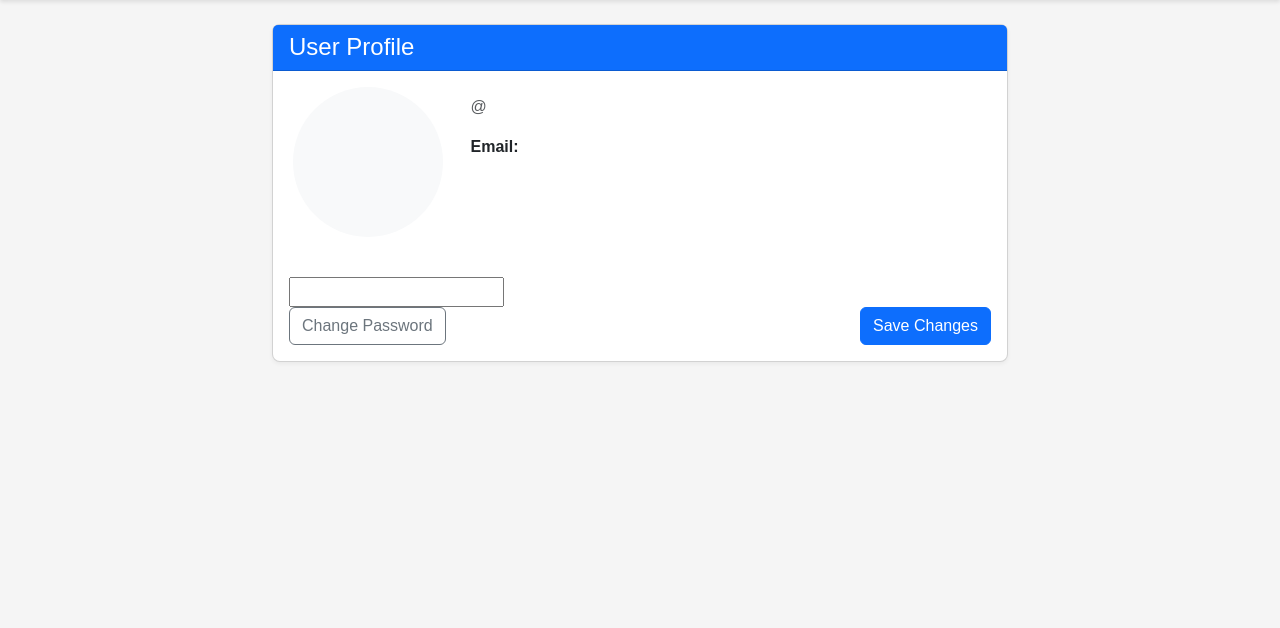
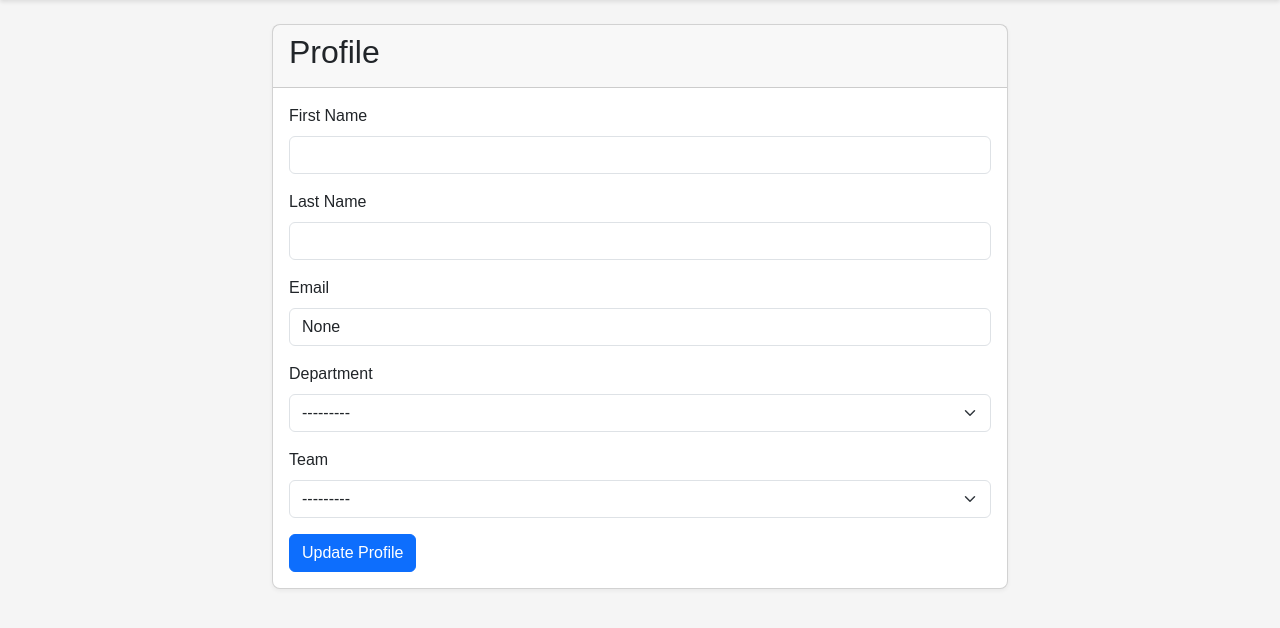
Before and after one commit to yuriysyt/SkyProject, a Django app: template templates/core/profile.html in a window 1280 px wide. Shown: the part 56-684 px from the top of the page. Run offline with Django 4.2, Linux system fonts and the light colour scheme; the template is opened without the code that fills it: values that come from a table or form of the project are taken from there, others are empty; some libraries are stand-ins or nearby versions.

Commit message:
Added profile page with department and team selection

```diff
--- a/core/forms.py
+++ b/core/forms.py
@@ -1,6 +1,6 @@
 from django import forms
 from django.contrib.auth.forms import UserCreationForm
-from django.contrib.auth.models import User
+from .models import User, Department, Team
 
 class UserRegistrationForm(UserCreationForm):
     email = forms.EmailField(required=True)
@@ -8,3 +8,22 @@
     class Meta:
         model = User
         fields = ('username', 'email', 'password1', 'password2')
+
+class UserProfileForm(forms.ModelForm):
+    class Meta:
+        model = User
+        fields = ('first_name', 'last_name', 'email', 'department', 'team')
+
+    def __init__(self, *args, **kwargs):
+        super().__init__(*args, **kwargs)
+        self.fields['department'].queryset = Department.objects.all()
+        self.fields['team'].queryset = Team.objects.none()
+
+        if 'department' in self.data:
+            try:
+                department_id = int(self.data.get('department'))
+                self.fields['team'].queryset = Team.objects.filter(department_id=department_id)
+            except (ValueError, TypeError):
+                pass
+        elif self.instance.pk and self.instance.department:
+            self.fields['team'].queryset = Team.objects.filter(department=self.instance.department)
--- a/core/urls.py
+++ b/core/urls.py
@@ -8,5 +8,7 @@
     path('register/', views.register, name='register'),
     path('login/', auth_views.LoginView.as_view(template_name='core/login.html'), name='login'),
     path('logout/', auth_views.LogoutView.as_view(next_page='home'), name='logout'),
+    path('profile/', views.profile, name='profile'),
     path('vote/<int:session_id>/<int:card_id>/', views.vote, name='vote'),
+    path('ajax/load-teams/', views.load_teams, name='ajax_load_teams'),
 ]
--- a/templates/core/profile.html
+++ b/templates/core/profile.html
@@ -1,100 +1,85 @@
+{% extends 'core/base.html' %}
+{% block content %}
+<div class='row justify-content-center'>
+    <div class='col-md-8'>
+        <div class='card'>
+            <div class='card-header'>
+                <h2>Profile</h2>
+            </div>
+            <div class='card-body'>
+                <form method='post' id='profile-form'>
+                    {% csrf_token %}
 
-{% extends 'core/base.html' %}
-{% load crispy_forms_tags %}
-
-{% block content %}
-<div class="row justify-content-center">
-    <div class="col-md-8">
-        <div class="card">
-            <div class="card-header bg-primary text-white">
-                <h4 class="card-title mb-0">User Profile</h4>
-            </div>
-            <div class="card-body">
-                <div class="row mb-4">
-                    <div class="col-md-3 text-center">
-                        {% if user.profile_picture %}
-                            <img src="{{ user.profile_picture.url }}" alt="{{ user.username }}" class="img-thumbnail rounded-circle mb-3" width="150">
-                        {% else %}
-                            <div class="bg-light rounded-circle d-flex align-items-center justify-content-center mx-auto mb-3" style="width: 150px; height: 150px;">
-                                <i class="bi bi-person" style="font-size: 4rem;"></i>
-                            </div>
-                        {% endif %}
-                        <div class="badge bg-primary mb-2">{{ user.get_role_display }}</div>
-                    </div>
-                    <div class="col-md-9">
-                        <h5>{{ user.get_full_name|default:user.username }}</h5>
-                        <p class="text-muted">@{{ user.username }}</p>
-
-                        <dl class="row mb-0">
-                            <dt class="col-sm-3">Email:</dt>
-                            <dd class="col-sm-9">{{ user.email }}</dd>
-
-                            {% if user.department %}
-                                <dt class="col-sm-3">Department:</dt>
-                                <dd class="col-sm-9">{{ user.department.name }}</dd>
-                            {% endif %}
-
-                            {% if user.team %}
-                                <dt class="col-sm-3">Team:</dt>
-                                <dd class="col-sm-9">{{ user.team.name }}</dd>
-                            {% endif %}
-                        </dl>
-                    </div>
-                </div>
-
-                <form method="post" enctype="multipart/form-data">
-                    {% csrf_token %}
-                    <div class="row">
-                        <div class="col-md-6">
-                            {{ form.first_name|as_crispy_field }}
-                        </div>
-                        <div class="col-md-6">
-                            {{ form.last_name|as_crispy_field }}
-                        </div>
+                    <div class='mb-3'>
+                        <label for='id_first_name' class='form-label'>First Name</label>
+                        <input type='text' class='form-control' id='id_first_name' name='first_name' value='{{ form.first_name.value|default:'' }}'>
                     </div>
 
-                    <div class="row">
-                        <div class="col-md-12">
-                            {{ form.email|as_crispy_field }}
-                        </div>
+                    <div class='mb-3'>
+                        <label for='id_last_name' class='form-label'>Last Name</label>
+                        <input type='text' class='form-control' id='id_last_name' name='last_name' value='{{ form.last_name.value|default:'' }}'>
                     </div>
 
-                    <div class="row">
-                        <div class="col-md-6">
-                            {{ form.department|as_crispy_field }}
-                        </div>
-                        <div class="col-md-6">
-                            {{ form.team|as_crispy_field }}
-                        </div>
+                    <div class='mb-3'>
+                        <label for='id_email' class='form-label'>Email</label>
+                        <input type='email' class='form-control' id='id_email' name='email' value='{{ form.email.value }}' required>
                     </div>
 
-                    <div class="row">
-                        <div class="col-md-12">
-                            {{ form.profile_picture|as_crispy_field }}
-                        </div>
+                    <div class='mb-3'>
+                        <label for='id_department' class='form-label'>Department</label>
+                        <select class='form-select' id='id_department' name='department'>
+                            <option value='' selected>---------</option>
+                            {% for department in form.department.field.queryset %}
+                            <option value='{{ department.id }}' {% if department.id == form.department.value.id %}selected{% endif %}>
+                                {{ department.name }}
+                            </option>
+                            {% endfor %}
+                        </select>
                     </div>
 
-                    <div class="row">
-                        <div class="col-md-12">
-                            {{ form.bio|as_crispy_field }}
-                        </div>
+                    <div class='mb-3'>
+                        <label for='id_team' class='form-label'>Team</label>
+                        <select class='form-select' id='id_team' name='team'>
+                            <option value='' selected>---------</option>
+                            {% for team in form.team.field.queryset %}
+                            <option value='{{ team.id }}' {% if team.id == form.team.value.id %}selected{% endif %}>
+                                {{ team.name }}
+                            </option>
+                            {% endfor %}
+                        </select>
                     </div>
 
-                    <div class="d-flex justify-content-between">
-                        <a href="{% url 'change_password' %}" class="btn btn-outline-secondary">
-                            <i class="bi bi-key"></i> Change Password
-                        </a>
-                        <button type="submit" class="btn btn-primary">Save Changes</button>
-                    </div>
+                    <button type='submit' class='btn btn-primary'>Update Profile</button>
                 </form>
             </div>
         </div>
     </div>
 </div>
-{% endblock %}
 
-{% block extra_js %}
 <script>
-    // Add any profile-specific JavaScript here
+    document.addEventListener('DOMContentLoaded', function() {
+        const departmentSelect = document.getElementById('id_department');
+        const teamSelect = document.getElementById('id_team');
+
+        departmentSelect.addEventListener('change', function() {
+            const departmentId = this.value;
+
+            // Clear team selection
+            teamSelect.innerHTML = '<option value='' selected>---------</option>';
+
+            if (departmentId) {
+                fetch('/ajax/load-teams/?department=' + departmentId)
+                    .then(response => response.json())
+                    .then(data => {
+                        data.forEach(team => {
+                            const option = document.createElement('option');
+                            option.value = team.id;
+                            option.textContent = team.name;
+                            teamSelect.appendChild(option);
+                        });
+                    });
+            }
+        });
+    });
 </script>
 {% endblock %}
```
Also changed, not shown: core/views.py (+20 -1 lines).
